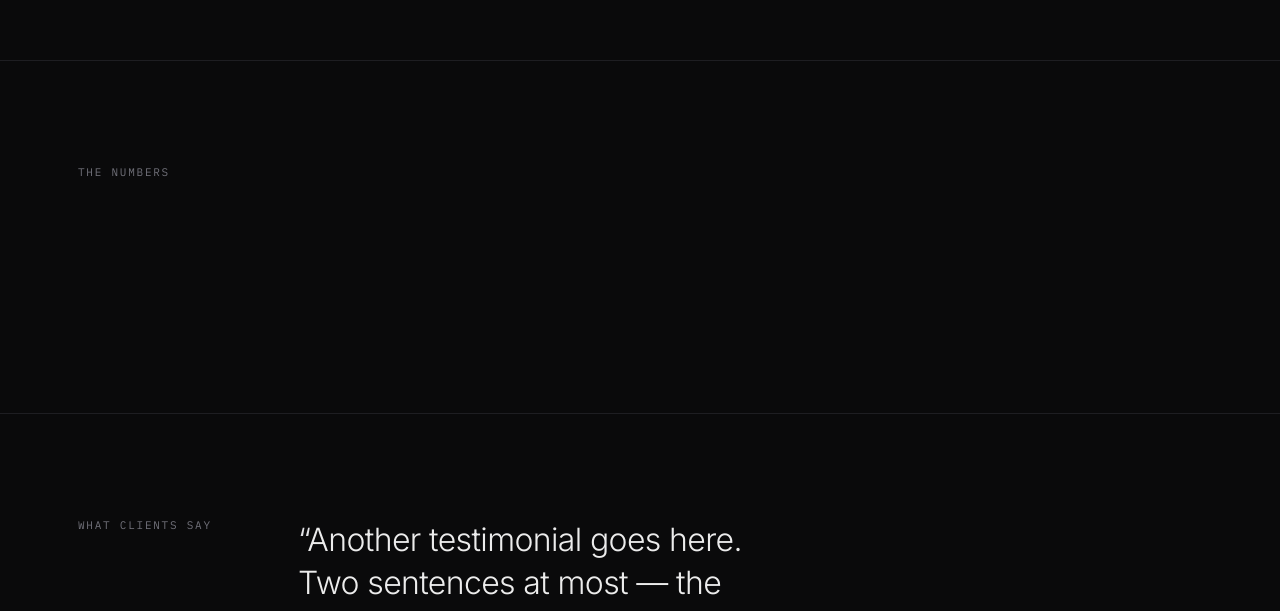
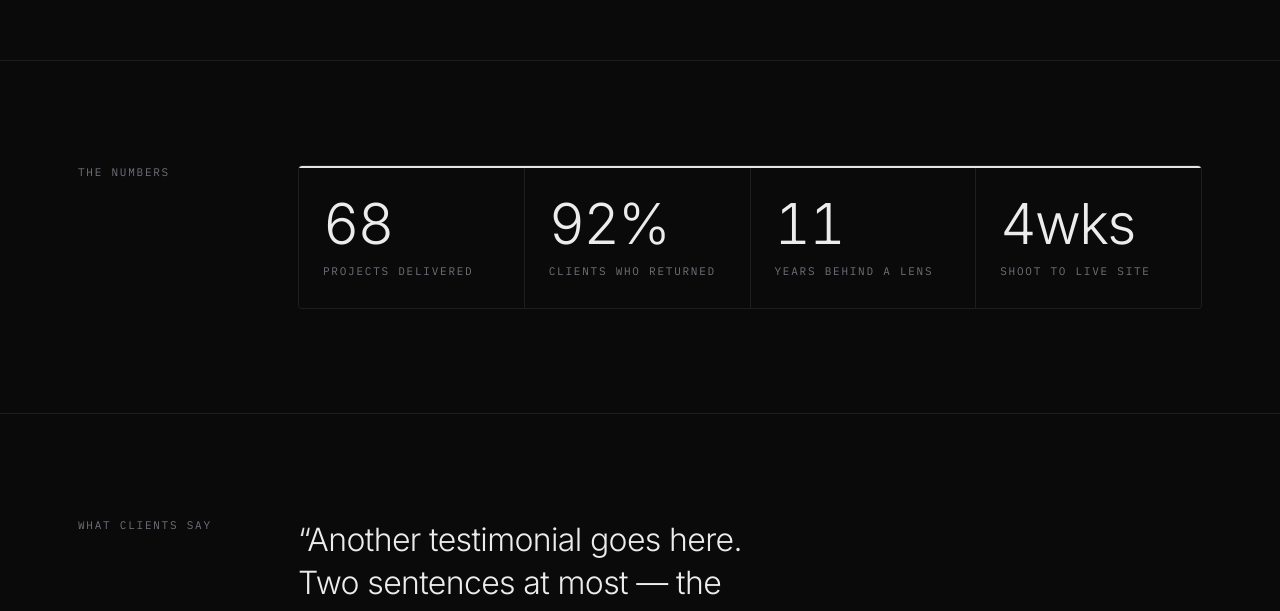
Before and after one commit to DhruvSharma-05/portfolio-designs-, a React (Vite) app: page / in a window 1280 px wide. Shown: the part 11389-12000 px from the top of the page. Built offline with nearby package versions, Linux system fonts and the light colour scheme.

Commit message:
numbers animation

```diff
--- a/src/App.jsx
+++ b/src/App.jsx
@@ -33,6 +33,7 @@ export default function App() {
   const navigate = useNavigate();
   const location = useLocation();
   const progRef = useRef(null);
+  const barRef = useRef(null);
   const irisRef = useRef(null);
   const lenisRef = useRef(null);
   const busy = useRef(false);
@@ -55,6 +56,10 @@ export default function App() {
       start: 0, end: "max",
       onUpdate: (self) => {
         if (progRef.current) progRef.current.style.width = `${self.progress * 100}%`;
+        /* Bar hides while scrolling down and comes straight back on the
+           way up. Always shown near the top so it never starts hidden. */
+        const bar = barRef.current;
+        if (bar) bar.classList.toggle("hide", self.scroll() > 140 && self.direction === 1);
       },
     });
     return () => {
@@ -72,6 +77,9 @@ export default function App() {
       navigate(to);
       lenisRef.current?.scrollTo(0, { immediate: true });
       window.scrollTo(0, 0);
+      // a programmatic jump to the top may not emit a scroll update, so
+      // reveal the bar explicitly on every navigation
+      barRef.current?.classList.remove("hide");
     };
     if (reduced || !irisRef.current) { finish(); return; }
     if (busy.current) return;
@@ -104,7 +112,7 @@ export default function App() {
         </div>
 
         {/* masthead bar */}
-        <div className="bar">
+        <div className="bar" ref={barRef}>
           <div className="bar-in">
             <TLink to="/" className="mono brand">{P.name}</TLink>
             <nav className="nav mono" aria-label="Primary">
--- a/src/data.js
+++ b/src/data.js
@@ -375,9 +375,14 @@ export const CSS = `
 .rv { will-change: opacity, transform; }
 
 /* --- bar --- */
+/* Hides while reading down, returns the moment you scroll up (driven
+   from App.jsx) — so the page is uninterrupted, but navigation is one
+   flick away from anywhere, including the bottom. */
 .bar { position: sticky; top: 0; z-index: 80;
   background: color-mix(in srgb, var(--bg) 80%, transparent);
-  backdrop-filter: blur(16px); border-bottom: 1px solid var(--rule); }
+  backdrop-filter: blur(16px); border-bottom: 1px solid var(--rule);
+  transition: transform .42s cubic-bezier(.2,.8,.2,1); }
+.bar.hide { transform: translateY(-101%); }
 .bar-in { display: flex; align-items: center; justify-content: space-between; gap: 16px;
   padding: 14px 28px; max-width: 1180px; margin: 0 auto; }
 .brand { color: var(--ink); }
@@ -493,6 +498,8 @@ export const CSS = `
 .metric b { display: block; font-weight: 300; letter-spacing: -0.03em;
   font-size: clamp(36px, 4.4vw, 60px); line-height: 1; font-variant-numeric: tabular-nums; }
 .metric span { display: block; margin-top: 12px; }
+/* the % / wks rides in as the number lands, so it needs its own box */
+.metric b .suf { display: inline-block; margin-top: 0; will-change: transform, opacity; }
 
 /* --- services / shot list ---
    Hover sweeps the current accent across the whole row and flips the
@@ -859,6 +866,9 @@ export const CSS = `
   .phero-fr img, .pj-hero img, .pgrid img, .browser-view img { transform: none !important; }
   .tick-btn[aria-current="true"] i { transform: scaleX(1) !important; }
   .card { position: static; }
+  /* with transitions off, an auto-hiding bar would blink in and out —
+     keep it put instead */
+  .bar.hide { transform: none !important; }
   .roll-track { scroll-snap-type: none; }
   .iris-lens { display: none; }
   .cursor { display: none; }
--- a/src/pages/Home.jsx
+++ b/src/pages/Home.jsx
@@ -4,7 +4,7 @@ import { ScrollTrigger } from "gsap/ScrollTrigger";
 import { useGSAP } from "@gsap/react";
 import { motion, AnimatePresence } from "motion/react";
 import { P, img, INTRO, FRAMES, SHEET, TICKER, METRICS, QUOTES, SHOTLIST, WEB_PROJECTS, prefersReduced } from "../data.js";
-import { Reveal, Counter, TLink } from "../ui.jsx";
+import { Reveal, Metrics, TLink } from "../ui.jsx";
 import { useApp } from "../context.js";
 
 /* Three.js is code-split so the hero text (the LCP) paints first. */
@@ -318,14 +318,7 @@ export default function Home() {
       <section className="sec">
         <div className="wrap sec-grid">
           <div className="sec-label mono">The numbers</div>
-          <Reveal className="metrics">
-            {METRICS.map((m) => (
-              <div className="metric" key={m.k}>
-                <Counter to={m.v} suf={m.s} />
-                <span className="mono">{m.k}</span>
-              </div>
-            ))}
-          </Reveal>
+          <Metrics items={METRICS} />
         </div>
       </section>
 
--- a/src/ui.jsx
+++ b/src/ui.jsx
@@ -1,4 +1,4 @@
-import { useState, useRef } from "react";
+import { useState, useRef, useEffect } from "react";
 import gsap from "gsap";
 import { ScrollTrigger } from "gsap/ScrollTrigger";
 import { useGSAP } from "@gsap/react";
@@ -84,17 +84,79 @@ export function Cursor() {
   return <div className="cursor" ref={dot} aria-hidden="true"><span className="cursor-label" ref={label} /></div>;
 }
 
-export function Counter({ to, suf }) {
+/* ---------------- figures block ----------------
+   Counting is only worth doing if it happens in front of the reader.
+
+   Deliberately NOT ScrollTrigger: the pinned horizontal gallery sits
+   directly above this block and inflates the scroll distance, so a
+   scroll-position trigger fires while the figures are still off-screen
+   and the count is over before they arrive. An IntersectionObserver
+   asks the browser the only question that matters — is this actually
+   on screen — and is immune to any pinning above it.
+
+   One observer drives every counter, so they start in perfect sync. */
+const COUNT_DUR = 2.1;
+
+export function Metrics({ items }) {
+  const ref = useRef(null);
+  const [run, setRun] = useState(false);
+
+  useEffect(() => {
+    const el = ref.current;
+    if (!el) return;
+    if (prefersReduced()) { setRun(true); el.classList.add("in"); return; }
+    const io = new IntersectionObserver(
+      ([e]) => {
+        if (!e.isIntersecting) return;
+        setRun(true);
+        el.classList.add("in");   // drives the accent sweep in the CSS
+        io.disconnect();
+      },
+      { threshold: 0.35 },        // a third of the block visible = really here
+    );
+    io.observe(el);
+    return () => io.disconnect();
+  }, []);
+
+  return (
+    <div className="metrics" ref={ref}>
+      {items.map((m, i) => (
+        <div className="metric" key={m.k}>
+          {/* small stagger so they cascade in and land together */}
+          <Counter to={m.v} suf={m.s} run={run} delay={i * 0.09} />
+          <span className="mono">{m.k}</span>
+        </div>
+      ))}
+    </div>
+  );
+}
+
+/* Counts 0 → `to` once `run` flips true. The suffix (%, wks) is its own
+   span so it can fly in as the number lands, rather than sitting there
+   through the whole count. */
+export function Counter({ to, suf, run = true, delay = 0 }) {
   const [n, setN] = useState(0);
+  const sufRef = useRef(null);
   const ref = useRef(null);
+
   useGSAP(() => {
+    if (!run) return;
     if (prefersReduced()) { setN(to); return; }
+
     const box = { n: 0 };
     gsap.to(box, {
-      n: to, duration: 1.6, ease: "power2.out",
+      n: to, duration: COUNT_DUR, delay,
+      ease: "power1.out",           // gentle enough that the climb stays readable
       onUpdate: () => setN(Math.round(box.n)),
-      scrollTrigger: { trigger: ref.current, start: "top 85%", once: true },
     });
-  }, { scope: ref });
-  return <b ref={ref}>{n}{suf}</b>;
+
+    if (suf && sufRef.current) {
+      gsap.from(sufRef.current, {
+        opacity: 0, xPercent: -40, duration: 0.55, ease: "back.out(2)",
+        delay: delay + COUNT_DUR * 0.62,
+      });
+    }
+  }, { scope: ref, dependencies: [run] });
+
+  return <b ref={ref}>{n}<span className="suf" ref={sufRef}>{suf}</span></b>;
 }
```
